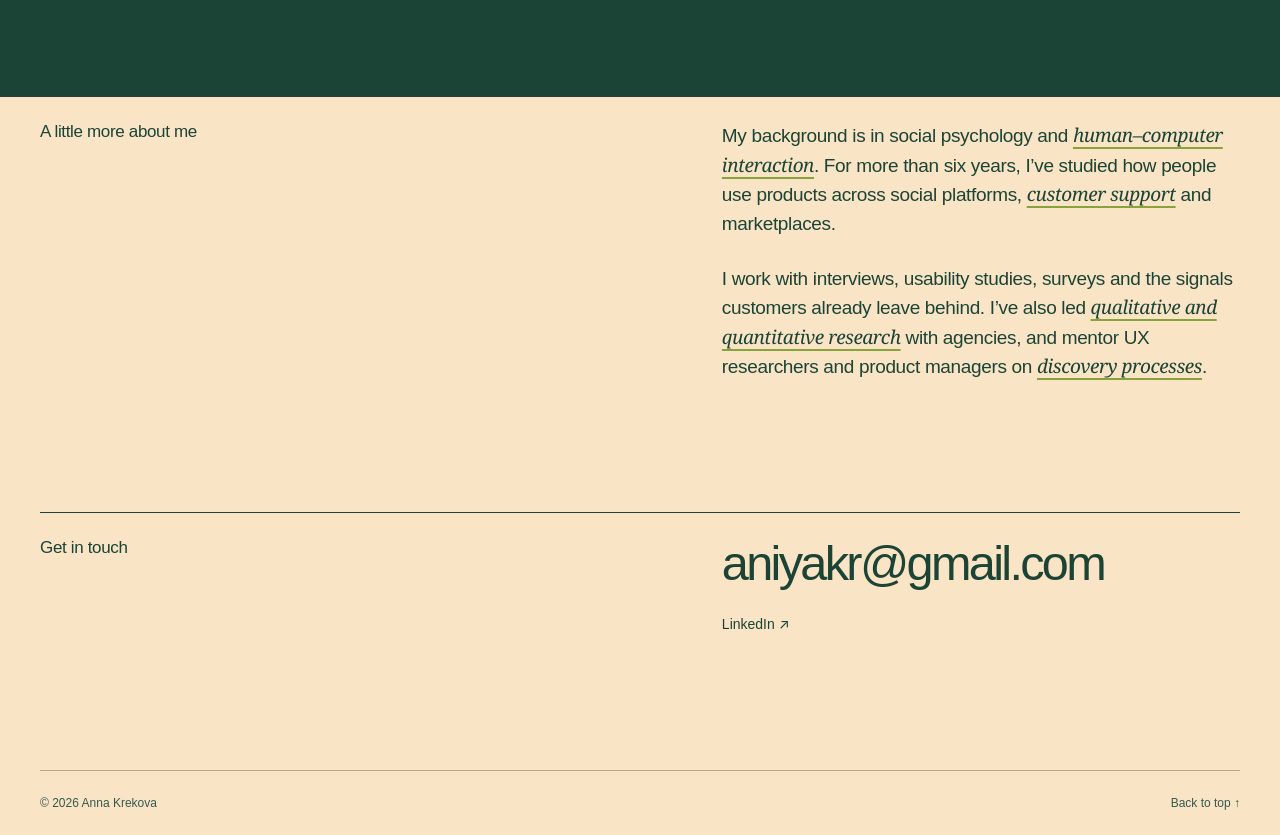
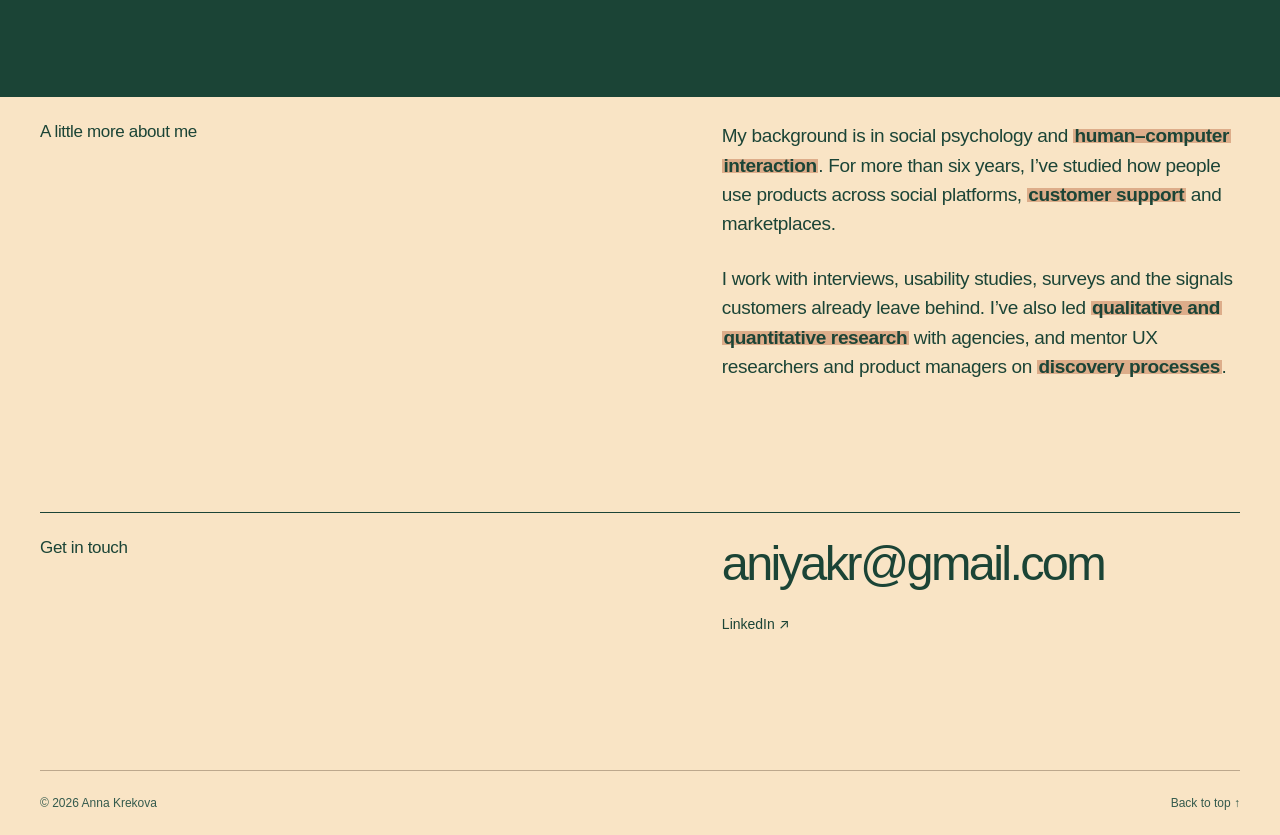
Before and after one commit to nyankrek/anna-research-cases, a plain HTML site: page index.html in a window 1280 px wide. Shown: the part 2860-3695 px from the top of the page. Drawn offline with Linux system fonts and the light colour scheme.

Commit message:
Use warm marker highlights in about section

```diff
--- a/index.html
+++ b/index.html
@@ -7,7 +7,7 @@
   <meta name="theme-color" content="#F9E4C5">
   <meta name="description" content="Anna Krekova is a UX researcher working across product discovery, customer experience and research practice.">
   <title>Anna Krekova — UX research</title>
-  <link rel="stylesheet" href="styles.css?v=about-accent-2026">
+  <link rel="stylesheet" href="styles.css?v=about-marker-2026">
 </head>
 <body class="home-page">
   <a class="skip-link" href="#main">Skip to content</a>
@@ -88,8 +88,8 @@
     <section id="about" class="about-section page-wrap" aria-labelledby="about-title">
       <h2 id="about-title">A little more about me</h2>
       <div class="about-copy">
-        <p>My background is in social psychology and <em class="about-accent">human–computer interaction</em>. For more than six years, I’ve studied how people use products across social platforms, <em class="about-accent">customer support</em> and marketplaces.</p>
-        <p>I work with interviews, usability studies, surveys and the signals customers already leave behind. I’ve also led <em class="about-accent">qualitative and quantitative research</em> with agencies, and mentor UX researchers and product managers on <em class="about-accent">discovery processes</em>.</p>
+        <p>My background is in social psychology and <mark class="about-accent">human–computer interaction</mark>. For more than six years, I’ve studied how people use products across social platforms, <mark class="about-accent">customer support</mark> and marketplaces.</p>
+        <p>I work with interviews, usability studies, surveys and the signals customers already leave behind. I’ve also led <mark class="about-accent">qualitative and quantitative research</mark> with agencies, and mentor UX researchers and product managers on <mark class="about-accent">discovery processes</mark>.</p>
       </div>
     </section>
 
--- a/styles.css
+++ b/styles.css
@@ -125,7 +125,7 @@ body:not(.home-page) .case-facts dt{color:#DDAD8A}
 @media(max-width:720px){.home-page .project-visual.case-cover{aspect-ratio:auto;width:100%;min-height:250px;padding:25px 22px 19px}.home-page .case-cover-title{font-size:clamp(44px,9vw,65px)}.unlock-screen{padding-top:32px;min-height:calc(100vh - 130px)}.unlock-screen .back-link{margin-bottom:75px}.unlock-layout{grid-template-columns:1fr;gap:65px}.unlock-layout h1{font-size:clamp(54px,12vw,83px)}.unlock-intro{font-size:23px}.regions-case-header{padding-top:70px;padding-bottom:70px}.regions-case-header h1{font-size:clamp(54px,11vw,80px)}.regions-lede{font-size:25px}.regions-pullquote{grid-template-columns:1fr;gap:24px;padding:36px 0 44px;margin-bottom:58px}.regions-pullquote p{font-size:clamp(39px,9vw,58px)}}
 /* Quiet, one-time entrance as content enters the viewport. */
 .home-page .about-section{border-top:0}
-.home-page .about-accent{font-family:Georgia,serif;font-style:italic;letter-spacing:-.025em;text-decoration:underline;text-decoration-color:#88A33B;text-decoration-thickness:2px;text-underline-offset:5px}
+.home-page .about-accent{color:inherit;font:inherit;font-weight:600;background:linear-gradient(transparent 18%,#DDAD8A 18%,#DDAD8A 88%,transparent 88%);padding:0 .08em;box-decoration-break:clone;-webkit-box-decoration-break:clone}
 .home-page.has-reveal .reveal-item{opacity:0;translate:0 18px;transition:opacity 1100ms ease,translate 1100ms cubic-bezier(.2,.7,.2,1);transition-delay:var(--reveal-delay,170ms)}
 .home-page.has-reveal .reveal-item.is-visible{opacity:1;translate:0 0}
 .home-page .intro h1.is-typing{min-height:.88em}
```
